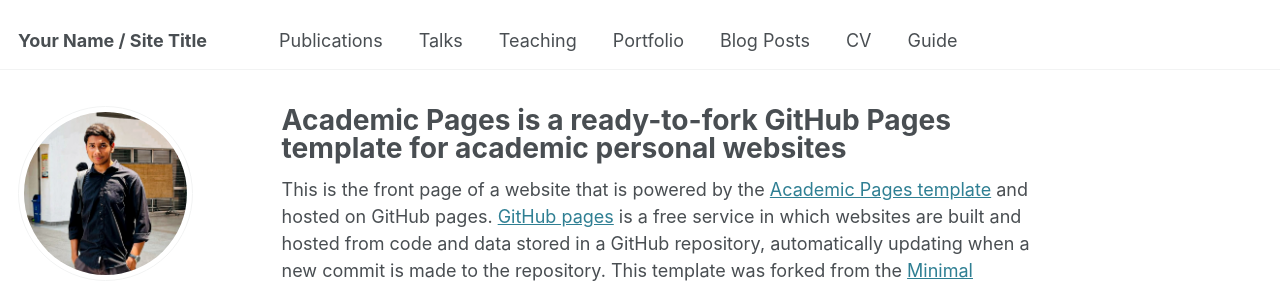
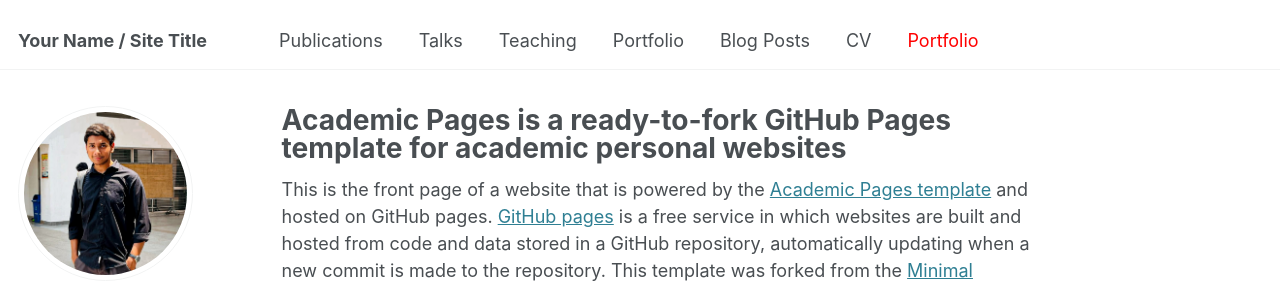
Before and after one commit to AbrarJahin7/cyberportfolio.github.io, a Jekyll site: the page built from _pages/about.md, in a window 1280 px wide. Shown: the top 283 px of the page. Built offline with Jekyll 4.4.1, drawn with Linux system fonts in a browser that asks for light colours; some web fonts are replaced.

Commit message:
Update navigation.yml

```diff
--- a/_data/navigation.yml
+++ b/_data/navigation.yml
@@ -23,5 +23,7 @@ main:
   - title: "CV"
     url: /cv/
 
-  - title: "Guide"
-    url: /markdown/
+ # - title: "Guide"
+    #url: /markdown/
+  - title: "<span style='color: red;'>Portfolio</span>"
+    url: /portfolio/
```
